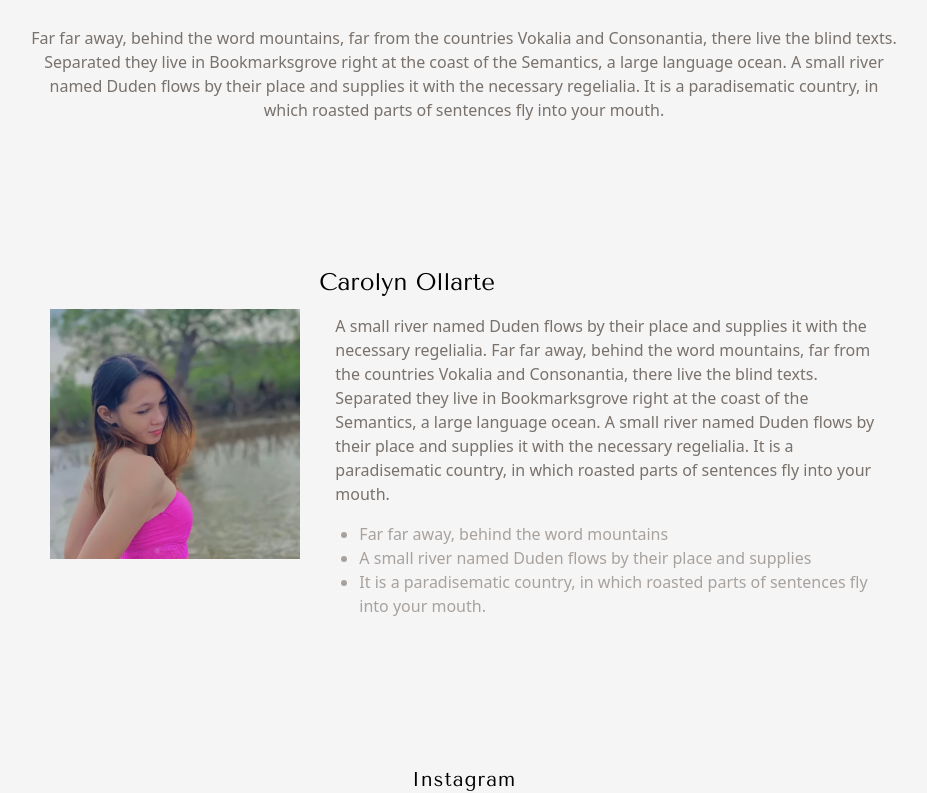
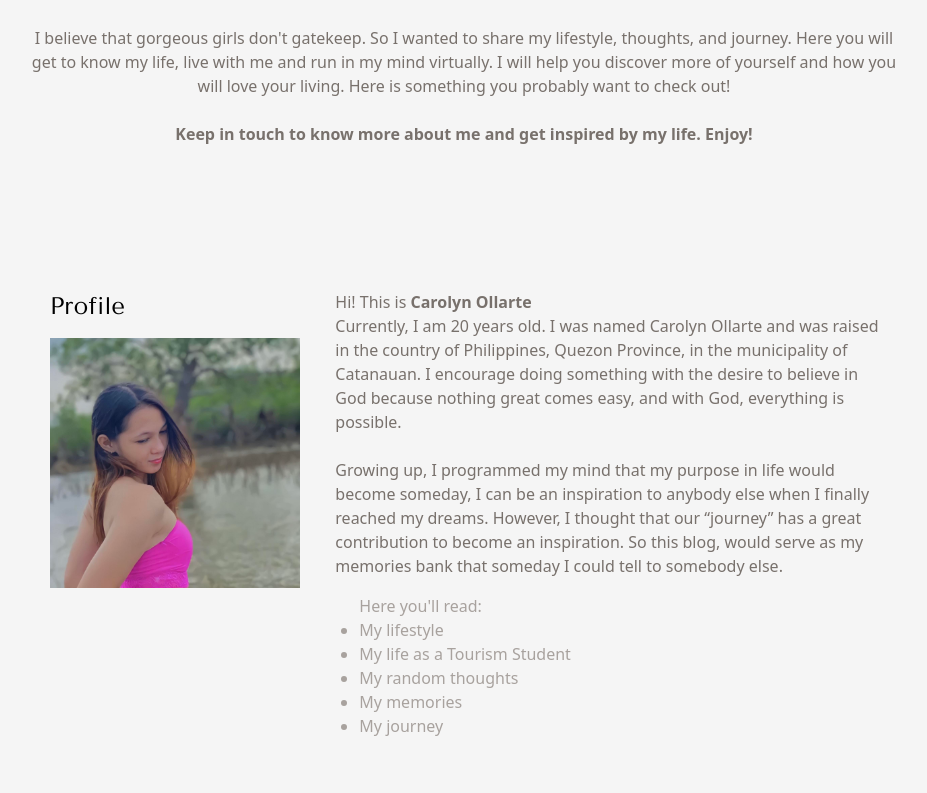
Before and after one commit to Rej327/cly-blog, a React (Create React App) app in the folder client/: page /about-me in a window 1280 px wide. Shown: the part 789-1582 px from the top of the page, without its empty margins (176-1103 px from the left). Built offline with nearby package versions, Linux system fonts and the light colour scheme; no server answers; the HTML template or start-up script is replaced by a standard one.

Commit message:
Update Profile

```diff
--- a/client/src/components/AboutMeComp.js
+++ b/client/src/components/AboutMeComp.js
@@ -12,37 +12,51 @@ const AboutMeComp = () => {
       </div>
       <div>
         <p className="text-stone-500 text-center px-4">
-          Far far away, behind the word mountains, far from the countries
-          Vokalia and Consonantia, there live the blind texts. Separated they
-          live in Bookmarksgrove right at the coast of the Semantics, a large
-          language ocean. A small river named Duden flows by their place and
-          supplies it with the necessary regelialia. It is a paradisematic
-          country, in which roasted parts of sentences fly into your mouth.
+          I believe that gorgeous girls don't gatekeep. So I wanted to share my
+          lifestyle, thoughts, and journey. Here you will get to know my life,
+          live with me and run in my mind virtually. I will help you discover
+          more of yourself and how you will love your living. Here is something
+          you probably want to check out!
+          <br />
+          <br />{" "}
+          <strong>
+            Keep in touch to know more about me and get inspired by my life.
+            Enjoy!
+          </strong>
         </p>
       </div>
       <div className="md:grid md:grid-cols-3 md:mt-28 p-4 ">
-        <div className="max-w-[250px] my-auto mx-auto">
+        <div className="max-w-[250px] mx-auto">
+          <h1 className="font-tenor py-4 text-2xl text-center md:text-left">
+            Profile
+          </h1>
           <img src={profile} alt="/" />
         </div>
         <div className="col-span-2">
-          <h1 className="font-tenor text-2xl pt-4">Carolyn Ollarte</h1>
           <p className="text-stone-500 py-4 px-4">
-            A small river named Duden flows by their place and supplies it with
-            the necessary regelialia. Far far away, behind the word mountains,
-            far from the countries Vokalia and Consonantia, there live the blind
-            texts. Separated they live in Bookmarksgrove right at the coast of
-            the Semantics, a large language ocean. A small river named Duden
-            flows by their place and supplies it with the necessary regelialia.
-            It is a paradisematic country, in which roasted parts of sentences
-            fly into your mouth.
+            Hi! This is <strong>Carolyn Ollarte</strong>
+            <br />
+            Currently, I am 20 years old. I was named Carolyn Ollarte and was
+            raised in the country of Philippines, Quezon Province, in the
+            municipality of Catanauan. I encourage doing something with the
+            desire to believe in God because nothing great comes easy, and with
+            God, everything is possible.
+            <br />
+            <br />
+            Growing up, I programmed my mind that my purpose in life would
+            become someday, I can be an inspiration to anybody else when I
+            finally reached my dreams. However, I thought that our “journey” has
+            a great contribution to become an inspiration. So this blog, would
+            serve as my memories bank that someday I could tell to somebody
+            else.
           </p>
           <ul className="text-stone-400 list-disc pl-10">
-            <li>Far far away, behind the word mountains</li>
-            <li>A small river named Duden flows by their place and supplies</li>
-            <li>
-              It is a paradisematic country, in which roasted parts of sentences
-              fly into your mouth.
-            </li>
+            <h6>Here you'll read:</h6>
+            <li>My lifestyle</li>
+            <li>My life as a Tourism Student </li>
+            <li>My random thoughts</li>
+            <li>My memories </li>
+            <li>My journey</li>
           </ul>
         </div>
       </div>
```
